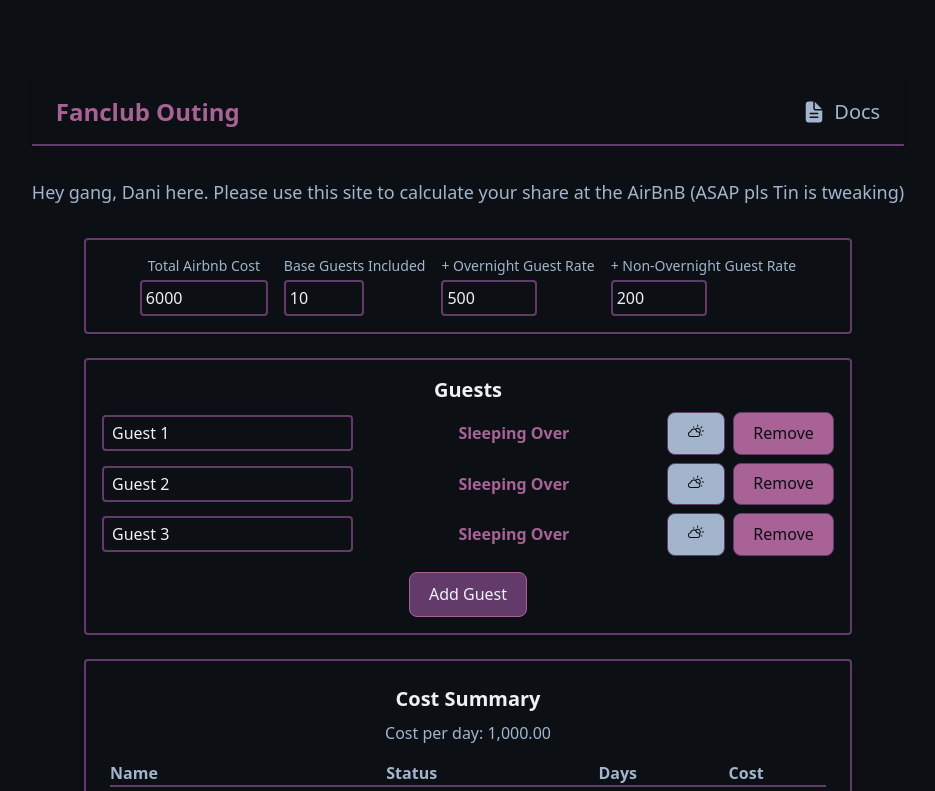
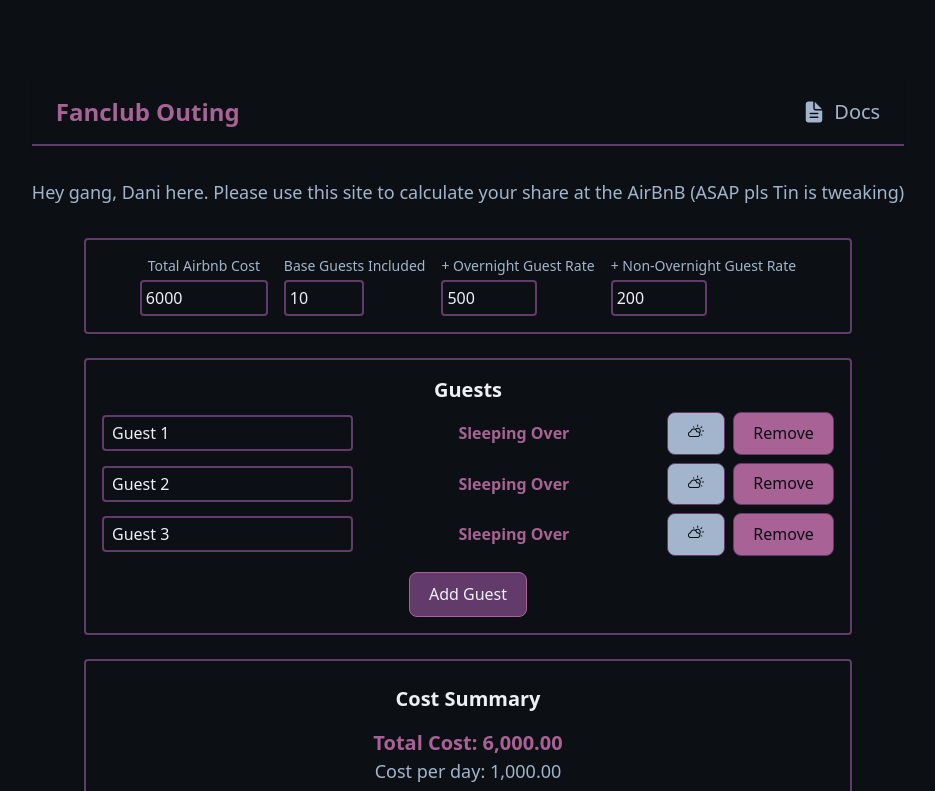
Before and after one commit to daniellalimbag/fanclubouting, a React (Vite) app: page / in a window 1280 px wide. Shown: the top 791 px of the page, without its empty margins (172-1107 px from the left). Built offline with nearby package versions, Linux system fonts and the light colour scheme.

Commit message:
updated calculator functionality and costsummary

```diff
--- a/src/App.jsx
+++ b/src/App.jsx
@@ -108,13 +108,20 @@ function App() {
   // Calculate total days (overnight = 2 days, day stay = 1 day)
   const totalDays = (overnightCount * 2) + dayStayCount
 
-  // Cost per day is simply total cost divided by total days
-  const costPerDay = totalDays > 0 ? totalCost / totalDays : 0
+  // Calculate extra charges for guests over base limit
+  const extraOvernightGuests = Math.max(0, overnightCount - baseGuests)
+  const extraCharges = (extraOvernightGuests * overnightRate) + (dayStayCount * nonOvernightRate)
+
+  // Total cost including extras
+  const totalWithExtras = totalCost + extraCharges
+
+  // Final cost per day including extras
+  const costPerDay = totalDays > 0 ? totalWithExtras / totalDays : 0
 
   // Each person pays based on their days (2 for overnight, 1 for day stay)
   const guestCosts = guests.map(g => costPerDay * (g.overnight ? 2 : 1));
 
-  // Total collected should exactly match the total cost
+  // Total collected should exactly match the total cost with extras
   const totalCollected = guestCosts.reduce((a, b) => a + b, 0);
 
   return (
@@ -146,6 +153,9 @@ function App() {
           guestCosts={guestCosts}
           totalCost={totalCollected}
           costPerDay={costPerDay}
+          baseGuests={baseGuests}
+          extraCharges={extraCharges}
+          totalWithExtras={totalWithExtras}
         />
         <div className="flex justify-center mt-8 mb-4">
           <button
--- a/src/components/CostSummary.jsx
+++ b/src/components/CostSummary.jsx
@@ -2,12 +2,17 @@ import React from "react";
 import { GiNightSleep } from "react-icons/gi";
 import { WiDayCloudy } from "react-icons/wi";
 
-const CostSummary = ({ guests, guestCosts, totalCost, costPerDay }) => {
+const CostSummary = ({ guests, guestCosts, totalCost, costPerDay, baseGuests, extraCharges, totalWithExtras }) => {
   return (
     <div style={{ background: 'var(--color-background)', color: 'var(--color-text)', borderColor: 'var(--color-secondary)' }} className="p-6 rounded shadow border-2 max-w-3xl w-full mx-auto">
-      <h2 style={{ color: 'var(--color-text)' }} className="text-xl font-semibold mb-2">Cost Summary</h2>
-      <div style={{ color: 'var(--color-primary)' }} className="mb-4">
-        Cost per day: {costPerDay.toLocaleString(undefined, { maximumFractionDigits: 2, minimumFractionDigits: 2 })}
+      <h2 style={{ color: 'var(--color-text)' }} className="text-xl font-semibold mb-4">Cost Summary</h2>
+      <div className="mb-6">
+        <div style={{ color: 'var(--color-accent)' }} className="text-xl font-bold">
+          Total Cost: {totalCost.toLocaleString(undefined, { maximumFractionDigits: 2, minimumFractionDigits: 2 })}
+        </div>
+        <div style={{ color: 'var(--color-primary)' }} className="text-lg">
+          Cost per day: {costPerDay.toLocaleString(undefined, { maximumFractionDigits: 2, minimumFractionDigits: 2 })}
+        </div>
       </div>
       <div className="overflow-x-auto">
         <table className="w-full mb-4 min-w-[350px]">
```
